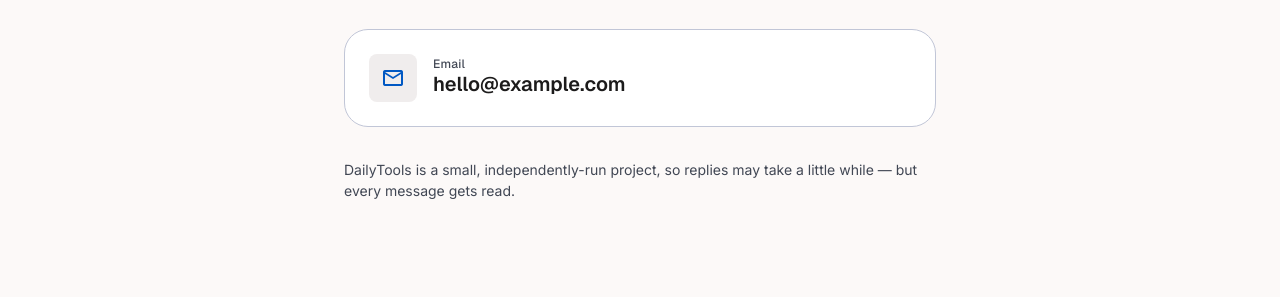
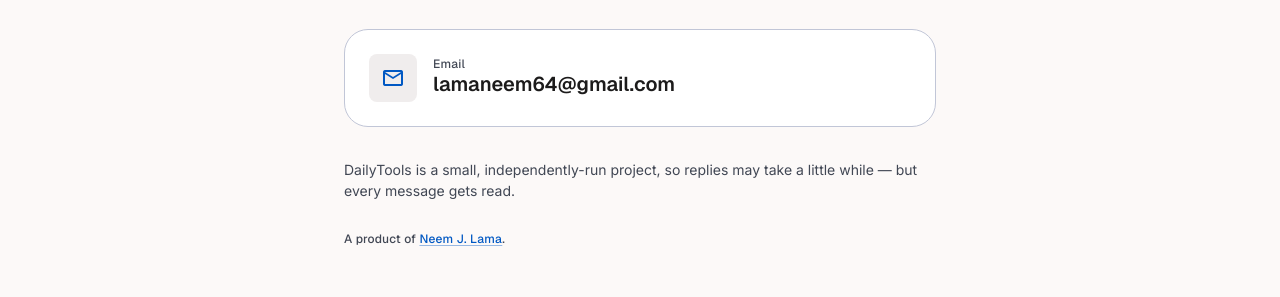
Before and after one commit to neemlama/tapaikotools, a Next.js app: page /contact in a window 1280 px wide. Shown: the part 222-519 px from the top of the page. Built offline with nearby package versions, Linux system fonts and the light colour scheme; no server answers.

Commit message:
changed email and added a product of Neem J. Lama

```diff
--- a/src/app/contact/page.tsx
+++ b/src/app/contact/page.tsx
@@ -10,11 +10,9 @@
   },
 };
 
-// TODO: replace with the real contact address before deploying — left as
-// an obvious placeholder on purpose rather than silently publishing a
-// personal email address without confirming that's what should go here.
-// See docs/PLAN.md Phase 5 / chat.
-const CONTACT_EMAIL = "hello@example.com";
+// Real contact address, confirmed by the site owner (2026-08-09) — was a
+// deliberate placeholder before this (see docs/PLAN.md Phase 5 / chat).
+const CONTACT_EMAIL = "lamaneem64@gmail.com";
 
 /**
  * `/contact` — previously a 404 (see docs/PLAN.md Phase 5). Simple by
@@ -48,6 +46,19 @@
         DailyTools is a small, independently-run project, so replies may take a little while — but every message
         gets read.
       </p>
+
+      <p className="text-label-sm text-muted-foreground">
+        A product of{" "}
+        <a
+          href="https://neemlama.com.np"
+          target="_blank"
+          rel="noreferrer"
+          className="text-primary underline decoration-primary/40 underline-offset-2 hover:decoration-primary"
+        >
+          Neem J. Lama
+        </a>
+        .
+      </p>
     </div>
   );
 }
```
